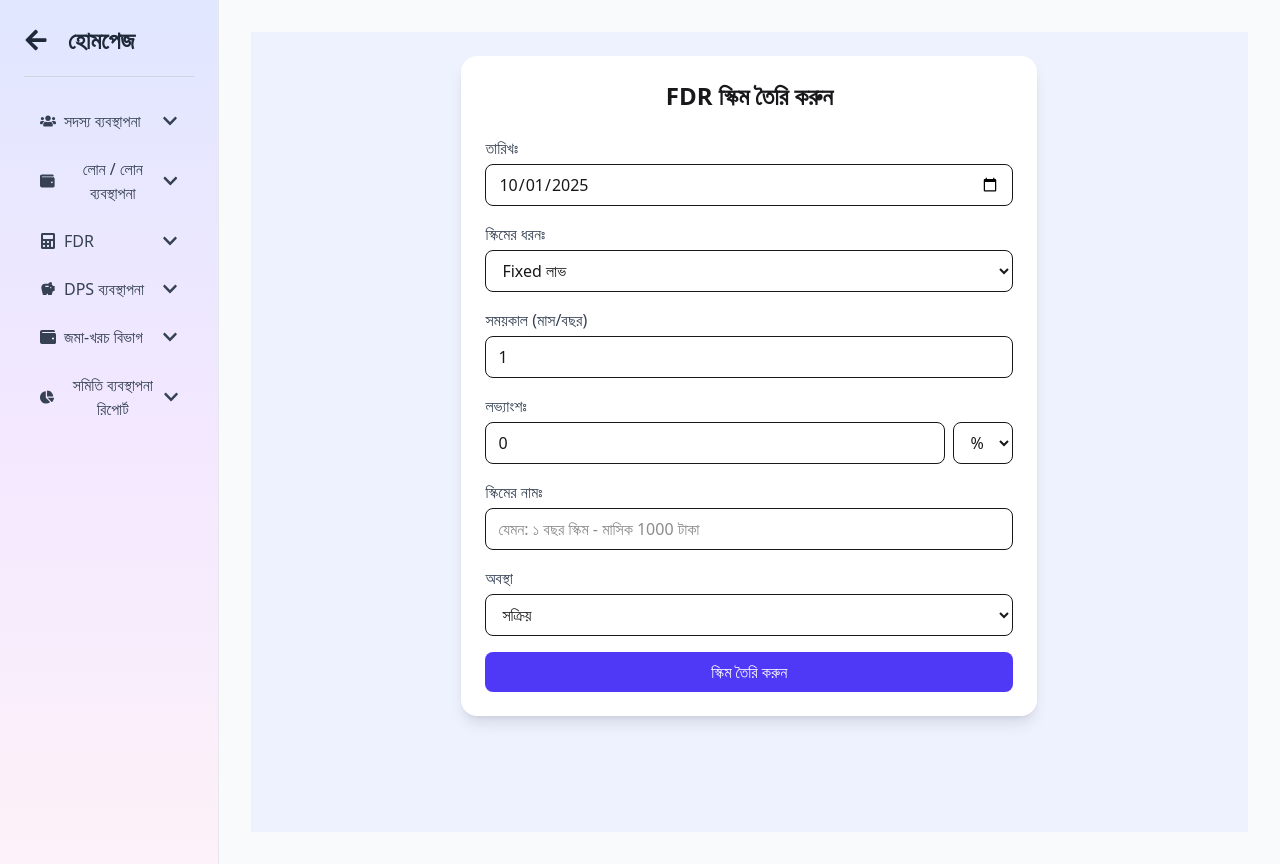
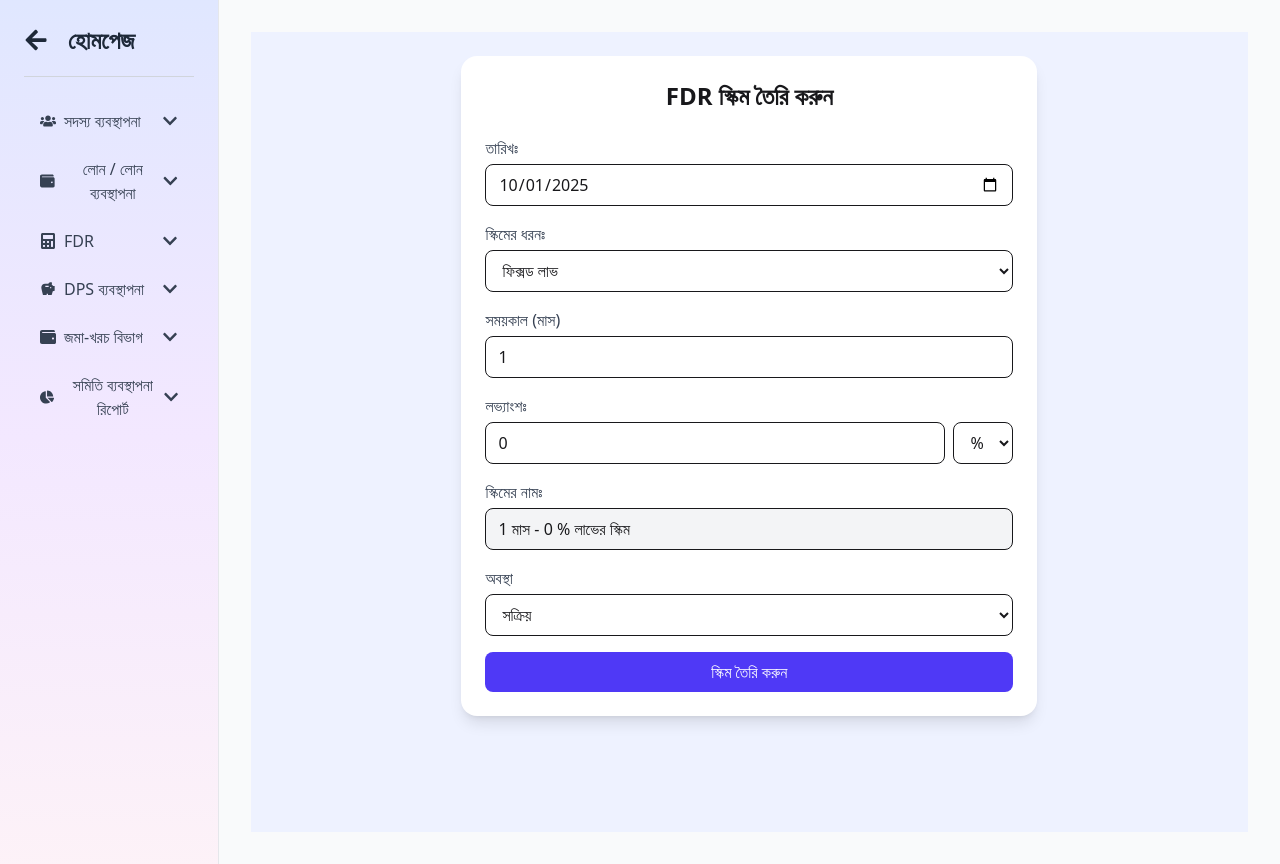
Before and after one commit to ahshasib/somiti-frontend, a React (Vite) app: page /dashboard/fdr-scheme-create in a window 1280 px wide. Built offline with nearby package versions, Linux system fonts and the light colour scheme.

Commit message:
add fdr create page

```diff
--- a/src/pages/fdr/FdrCreate.jsx
+++ b/src/pages/fdr/FdrCreate.jsx
@@ -1,15 +1,23 @@
-import React, { useState } from "react";
+import React, { useState, useEffect } from "react";
 import axios from "axios";
-//FDR স্কিম তৈরি করুন page
+
 const FdrCreate = () => {
-  const [schemeName, setSchemeName] = useState("");
     const [schemeType, setSchemeType] = useState("Fixed লাভ");
-  const [duration, setDuration] = useState(1);
+    const [duration, setDuration] = useState(1); // মাস
     const [interestValue, setInterestValue] = useState(0);
     const [interestType, setInterestType] = useState("%");
     const [startDate, setStartDate] = useState(new Date().toISOString().slice(0, 10));
     const [status, setStatus] = useState("active");
     const [loading, setLoading] = useState(false);
+    const [schemeName, setSchemeName] = useState("");
+
+    // Auto-generate scheme name
+    useEffect(() => {
+        const durationText = duration + " মাস";
+        const interestText = `${interestValue} ${interestType} লাভের স্কিম`;
+        setSchemeName(`${durationText} - ${interestText}`);
+    }, [duration, interestValue, interestType]);
+
 
     const handleSubmit = async (e) => {
         e.preventDefault();
@@ -26,7 +34,6 @@ const FdrCreate = () => {
             });
             alert(res.data.message);
             // Reset form
-      setSchemeName("");
             setSchemeType("Fixed লাভ");
             setDuration(1);
             setInterestValue(0);
@@ -66,21 +73,26 @@ const FdrCreate = () => {
                             onChange={(e) => setSchemeType(e.target.value)}
                             className="w-full border rounded-lg px-3 py-2"
                         >
-              <option value="Fixed লাভ">Fixed লাভ</option>
-              <option value="মাসিক Fixed লাভ">মাসিক Fixed লাভ</option>
+                            <option value="Fixed লাভ">ফিক্সড  লাভ</option>
+                            <option value="মাসিক Fixed লাভ">মাসিক ফিক্সড  লাভ</option>
                         </select>
                     </div>
 
                     {/* Duration */}
                     <div>
-            <label className="block text-gray-700 font-medium mb-1">সময়কাল (মাস/বছর)</label>
+                        <label className="block text-gray-700 font-medium mb-1">সময়কাল (মাস)</label>
                         <input
                             type="number"
-              min="1"
+                            min="0"
                             value={duration}
-              onChange={(e) => setDuration(e.target.value)}
+                            onChange={(e) => {
+                                const val = e.target.value;
+                                setDuration(val === "" ? 0 : parseInt(val));
+                            }}
                             className="w-full border rounded-lg px-3 py-2"
                         />
+
+
                     </div>
 
                     {/* Interest Value */}
@@ -106,15 +118,14 @@ const FdrCreate = () => {
                         </div>
                     </div>
 
-          {/* Scheme Name */}
+                    {/* Auto-generated Scheme Name */}
                     <div>
                         <label className="block text-gray-700 font-medium mb-1">স্কিমের নামঃ</label>
                         <input
                             type="text"
                             value={schemeName}
-              onChange={(e) => setSchemeName(e.target.value)}
-              placeholder="যেমন: ১ বছর স্কিম - মাসিক 1000 টাকা"
-              className="w-full border rounded-lg px-3 py-2"
+                            readOnly
+                            className="w-full border rounded-lg px-3 py-2 bg-gray-100"
                         />
                     </div>
 
```
Lines whose indentation alone changed are shown as unchanged.
